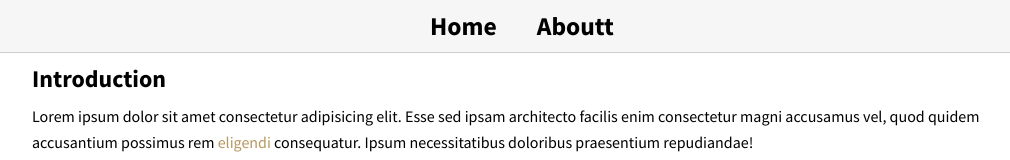
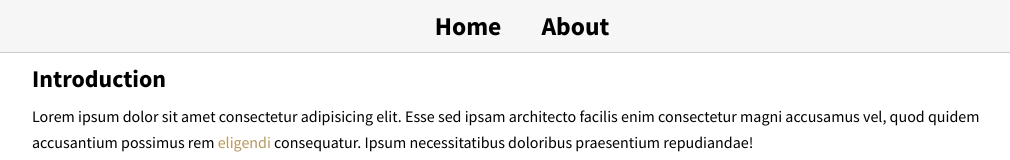
Before and after one commit to Jeevaf22/laptop, a React (Create React App) app: page /about in a window 1280 px wide. Shown: the top 160 px of the page, without its empty margins (118-1128 px from the left). Built offline with nearby package versions, Linux system fonts and the light colour scheme.

Commit message:
txt changed

```diff
--- a/src/Navbar.js
+++ b/src/Navbar.js
@@ -4,7 +4,7 @@
   return (
     <div className="links">
       <Link to="/">Home</Link>
-      <Link to="/about">Aboutt</Link>
+      <Link to="/about">About</Link>
     </div>
   );
 };
```
